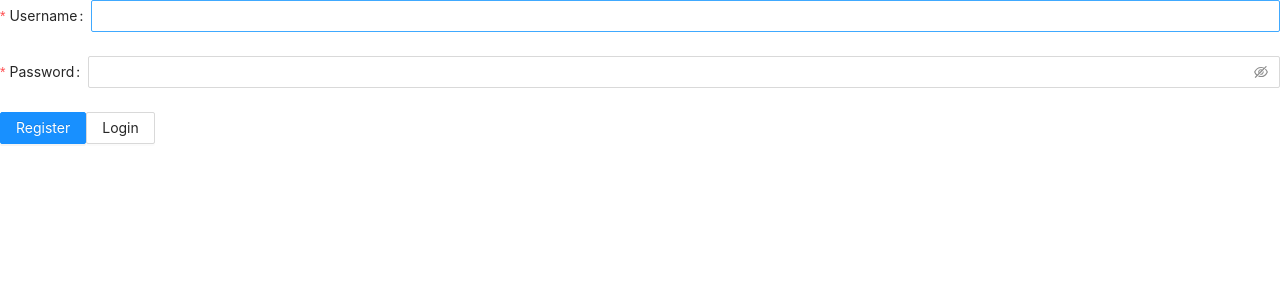
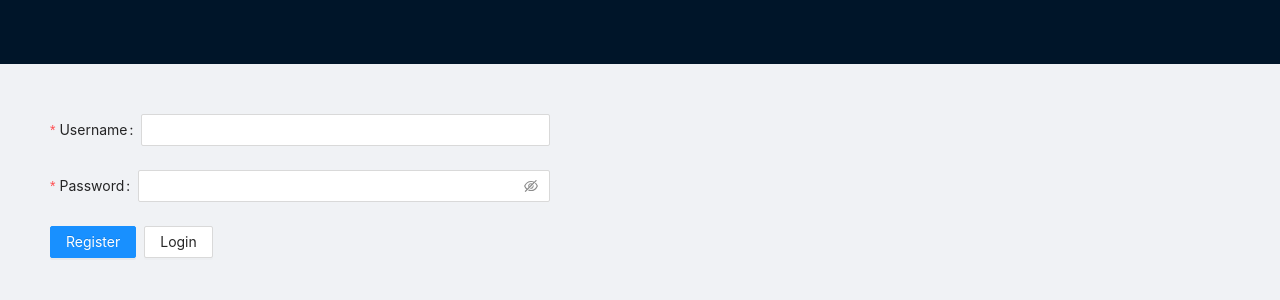
Before and after one commit to yuloskov/speech-notes, a React (Create React App) app in the folder frontend/: page /register in a window 1280 px wide. Shown: the top 300 px of the page. Built offline with nearby package versions, Linux system fonts and the light colour scheme.

Commit message:
Add layouts

```diff
--- a/frontend/src/App.tsx
+++ b/frontend/src/App.tsx
@@ -8,6 +8,7 @@ import {
 } from 'react-router-dom';
 import RegisterForm from './components/RegisterForm';
 import Dashboard from './components/Dashboard';
+import { Layout } from 'antd'
 
 
 function App() {
@@ -16,6 +17,9 @@ function App() {
   console.log(authed)
   return (
     <Router>
+      <Layout className="layout" style={ { minHeight: '100vh' } }>
+        <Layout.Header/>
+        <Layout.Content style={ { padding: '50px' } }>
           <Switch>
             <Route path='/login'>
               <LoginForm setAuthed={setAuthed}/>
@@ -31,6 +35,8 @@ function App() {
               <Dashboard/>
             </Route>
           </Switch>
+        </Layout.Content>
+      </Layout>
     </Router>
   );
 }
--- a/frontend/src/components/LoginForm.tsx
+++ b/frontend/src/components/LoginForm.tsx
@@ -28,6 +28,7 @@ function LoginForm({setAuthed}) {
       initialValues={{ remember: true }}
       onFinish={onFinish}
       onFinishFailed={onFinishFailed}
+      style={{ maxWidth: '500px' }}
     >
       <Form.Item
         label="Username"
@@ -46,7 +47,7 @@ function LoginForm({setAuthed}) {
       </Form.Item>
 
       <Form.Item>
-        <Button type="primary" htmlType="submit">
+        <Button type="primary" htmlType="submit" style={{ marginRight: 8 }}>
           Login
         </Button>
         <Button onClick={() => history.push('/register')}>
--- a/frontend/src/components/RegisterForm.tsx
+++ b/frontend/src/components/RegisterForm.tsx
@@ -28,6 +28,7 @@ function RegisterForm({setAuthed}) {
       initialValues={{remember: true}}
       onFinish={onFinish}
       onFinishFailed={onFinishFailed}
+      style={{ maxWidth: '500px' }}
     >
       <Form.Item
         label="Username"
@@ -45,8 +46,8 @@ function RegisterForm({setAuthed}) {
         <Input.Password/>
       </Form.Item>
 
-      <Form.Item>
-        <Button type="primary" htmlType="submit">
+      <Form.Item wrapperCol={{ span: 16 }}>
+        <Button type="primary" htmlType="submit" style={{ marginRight: 8 }}>
           Register
         </Button>
         <Button onClick={() => history.push('/login')}>
--- a/frontend/tsconfig.json
+++ b/frontend/tsconfig.json
@@ -18,7 +18,7 @@
     "resolveJsonModule": true,
     "isolatedModules": true,
     "noEmit": true,
-    "jsx": "react-jsx"
+    "jsx": "react"
   },
   "include": [
     "src"
```
Also changed, not shown: 2 other files (tests, documents, lock files or other folders). Lines whose indentation alone changed are shown as unchanged.
